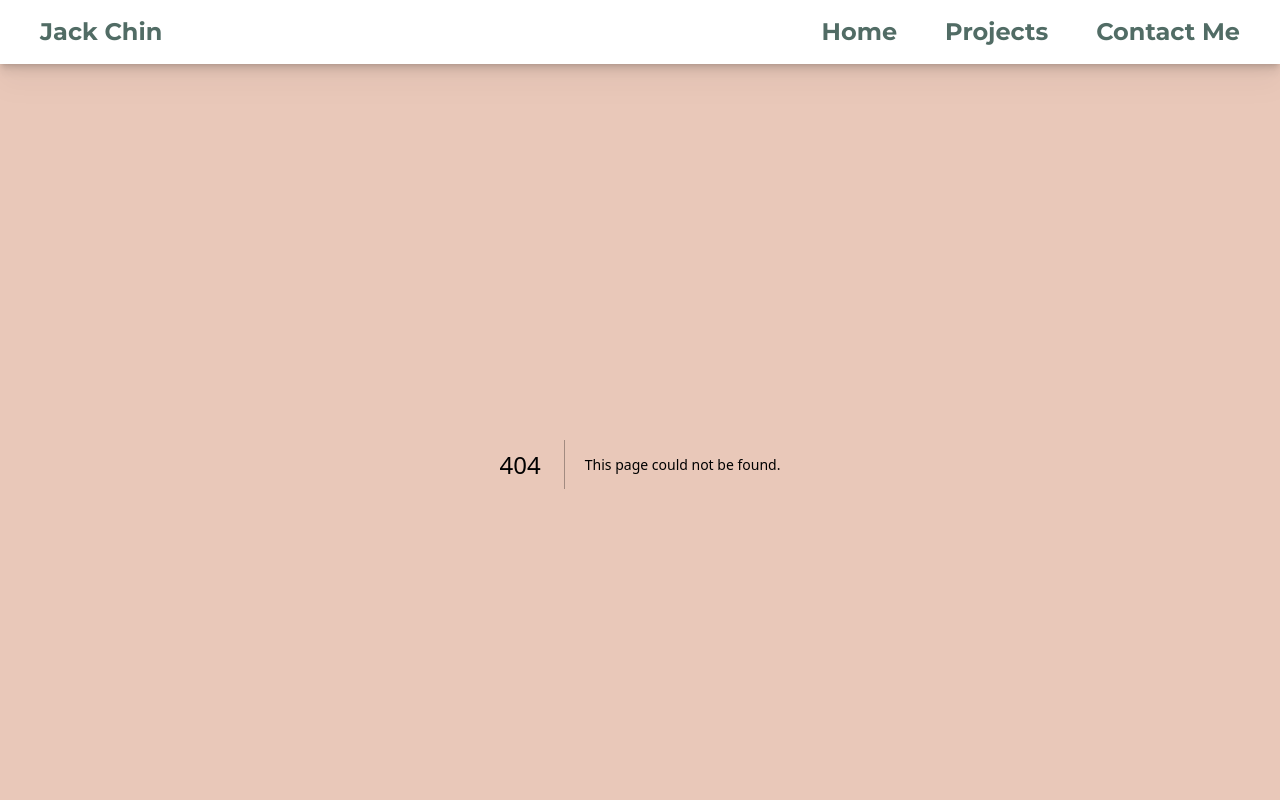
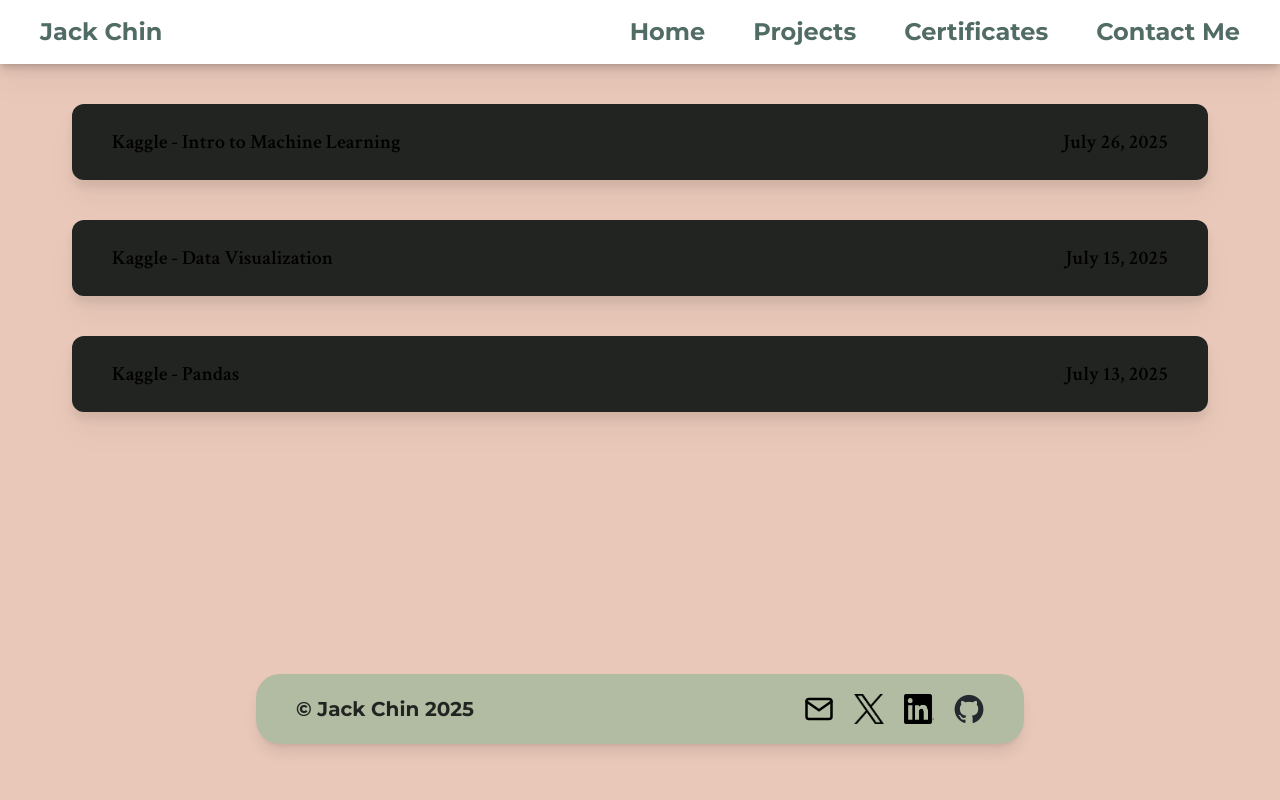
Before and after one commit to thanatoast03/portfolio, a Next.js app: page /certificates in a window 1280 px wide. Before the commit this address had no page. Shown: the top 800 px of the page. Built offline with nearby package versions, Linux system fonts and the light colour scheme.

Commit message:
added certificates, added animations to navbar

```diff
--- /dev/null
+++ b/src/app/certificates/certificates.json
@@ -0,0 +1,32 @@
+[
+    {
+        "title": "Kaggle - Intro to Machine Learning",
+        "date": "July 26, 2025",
+        "description": {
+            "summary": "Gained hands-on experience with supervised learning, model evaluation, feature engineering, and scikit-learn tools to build and improve predictive models.",
+            "points": [
+                "<a href='https://www.kaggle.com/learn/certification/brainkoko/intro-to-machine-learning'><u>Link</u></a>"
+            ]
+        }
+    },
+    {
+        "title": "Kaggle - Data Visualization",
+        "date": "July 15, 2025",
+        "description": {
+            "summary": "Gained hands-on experience visualizing data with Seaborn, including bar plots, histograms, box plots, heatmaps, and scatter plots; applied best practices for exploring distributions, relationships, and categorical data in Python.",
+            "points": [
+                "<a href='https://www.kaggle.com/learn/certification/brainkoko/data-visualization'><u>Link</u></a>"
+            ]
+        }
+    },
+    {
+        "title": "Kaggle - Pandas",
+        "date": "July 13, 2025",
+        "description": {
+            "summary": "Demonstrated proficiency in data analysis using the pandas library in Python, including DataFrame manipulation, data cleaning, aggregation, merging, and time series analysis.",
+            "points": [
+                "<a href='https://www.kaggle.com/learn/certification/brainkoko/pandas'><u>Link</u></a>"
+            ]
+        }
+    }
+]
--- /dev/null
+++ b/src/app/certificates/page.tsx
@@ -0,0 +1,20 @@
+'use client'
+
+import ExperienceBlock from "../components/experience"
+import certificateList from "./certificates.json"
+
+export default function Certificates() {
+
+
+    return (
+            <div>
+                {
+                    certificateList.map((project, index) => (
+                        <div className="p-5 pb-0 sm:p-10 sm:pb-0" key={`certificate_block_${index}`}>
+                            <ExperienceBlock title={project.title} date={project.date} description={project.description}></ExperienceBlock>
+                        </div>
+                    ))
+                }
+            </div>
+        )
+};
--- a/src/app/components/Navbar.tsx
+++ b/src/app/components/Navbar.tsx
@@ -38,12 +38,13 @@ export default function Navbar() {
   return (
     <nav className="bg-white text-[#516C65] text-2xl font-bold shadow-md drop-shadow-xl fixed w-full z-50">
       <div className="mx-auto px-6 sm:px-10 py-3 sm:py-4 flex justify-between items-center">
-        <Link href="/">Jack Chin</Link>
+        <Link href="/" className='transition duration-150 hover:scale-110'>Jack Chin</Link>
 
         <div className="hidden md:flex gap-x-12">
-          <Link href="/">Home</Link>
-          <Link href="/projects">Projects</Link>
-          <a className="cursor-pointer" onClick={() => window.open("mailto:jack.chin520@gmail.com", "_blank")}>Contact Me</a>
+          <Link href="/" className='transition duration-150 hover:scale-110'>Home</Link>
+          <Link href="/projects" className='transition duration-150 hover:scale-110'>Projects</Link>
+          <Link href="/certificates" className='transition duration-150 hover:scale-110'>Certificates</Link>
+          <a className="cursor-pointer transition duration-150 hover:scale-110" onClick={() => window.open("mailto:jack.chin520@gmail.com", "_blank")}>Contact Me</a>
         </div>
 
         <button
@@ -65,8 +66,9 @@ export default function Navbar() {
           className="md:hidden px-6 pb-4 flex flex-col gap-2 absolute w-full bg-white z-50 rounded-b-xl"
         >
           <hr className="border-t-2 border-[#222421] w-full" />
-          <Link className="flex self-end" href="/">Home</Link>
-          <Link className="flex self-end" href="/projects">Projects</Link>
+          <Link onClick={handleClick} className="flex self-end" href="/">Home</Link>
+          <Link onClick={handleClick} className="flex self-end" href="/projects">Projects</Link>
+          <Link onClick={handleClick} className='flex self-end' href="/certificates">Certificates</Link>
           <a className="flex self-end cursor-pointer" onClick={() => window.open("mailto:jack.chin520@gmail.com", "_blank")}>Contact</a>
         </div>
       )}
--- a/src/app/projects/components/experience.tsx
+++ b/src/app/components/experience.tsx
@@ -21,7 +21,7 @@ export default function ExperienceBlock({title, date, description}: ExperiencePr
     const points = description.points;
 
     return (
-        <div className={`${crimson.className} hover:scale-105 duration-75`}>
+        <div className={`${crimson.className} hover:scale-105 duration-150`}>
             <div onClick={() => { setIsHidden(!isHidden)}} className={`flex flex-col sm:flex-row justify-between bg-[#222421] sm:text-xl font-semibold p-4 sm:p-6 sm:px-10 sm:mx-8 rounded-xl ${isHidden && 'rounded-b-none'} drop-shadow-xl z-30 `}>
                 <h1>{title}</h1>
                 <h1 className="text-end">{date}</h1>
--- a/src/app/projects/page.tsx
+++ b/src/app/projects/page.tsx
@@ -1,11 +1,9 @@
 'use client'
 
-import ExperienceBlock from "./components/experience"
-import projectList from "./components/projects.json"
+import ExperienceBlock from "../components/experience"
+import projectList from "./projects.json"
 
 export default function Projects() {
-    const projects = projectList
-
     // {
     //     "title": "",
     //     "date": "",
@@ -20,7 +18,7 @@ export default function Projects() {
     return (
         <div>
             {
-                projects.map((project, index) => (
+                projectList.map((project, index) => (
                     <div className="p-5 pb-0 sm:p-10 sm:pb-0" key={`experience_block_${index}`}>
                         <ExperienceBlock title={project.title} date={project.date} description={project.description}></ExperienceBlock>
                     </div>
```
Also changed, not shown: src/app/projects/projects.json (renamed from src/app/projects/components/projects.json).
